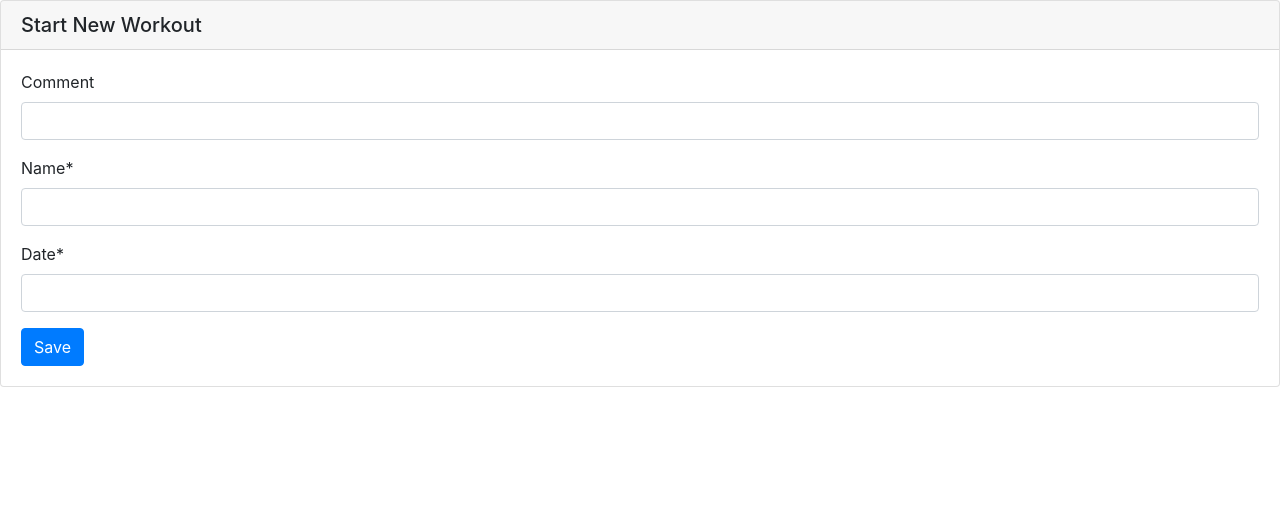
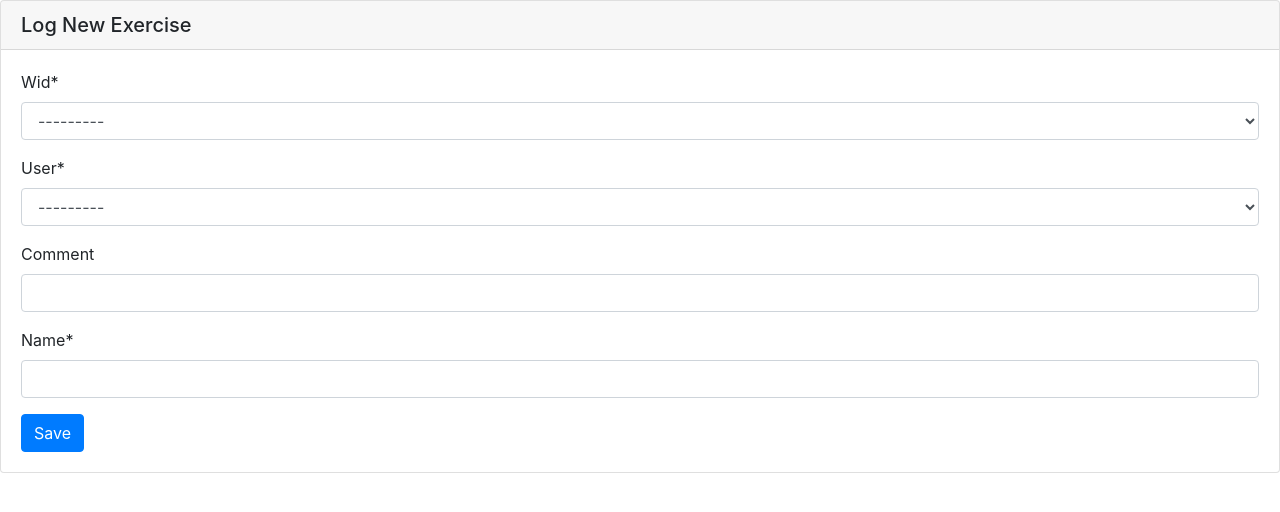
Before and after one commit to furhankhan12/DatabaseWebApp, a Django app: page /new-exercise/ in a window 1280 px wide. Shown: the part 56-568 px from the top of the page. Run offline with Django 3.2, Linux system fonts and the light colour scheme; data that the repository does not hold is empty; some libraries are stand-ins or nearby versions.

Commit message:
Added different forms for cardio, strength, hiit

```diff
--- /dev/null
+++ b/hoosworkinout/templates/hoosworkinout/exercise_form.html
@@ -0,0 +1,15 @@
+{% extends 'hoosworkinout/base.html' %}
+{% load crispy_forms_tags %}
+
+{% block content %}
+<div class="card">
+  <h5 class="card-header">Log New Exercise</h5>
+  <div class="card-body">
+    <form method="post">
+      {% csrf_token %}
+      {{ form | crispy}}
+      <button class="btn btn-primary" type="submit">Save</button>
+    </form>
+  </div>
+</div>
+{% endblock %}
--- a/hoosworkinout/templates/hoosworkinout/home.html
+++ b/hoosworkinout/templates/hoosworkinout/home.html
@@ -6,6 +6,8 @@
     <p class="lead">Let's get started!</p>
     <hr class="my-4">
     <a class="btn btn-primary btn-lg" href="{% url 'new-workout' %}" role="button">Start a new workout</a>
-    <a class="btn btn-primary btn-lg" href="{% url 'new-exercise' %}" role="button">Add an exercise</a>
+    <a class="btn btn-danger btn-lg" href="{% url 'new-cardio-exercise' %}" role="button">Add a cardio exercise</a>
+      <a class="btn btn-success btn-lg" href="{% url 'new-strength-exercise' %}" role="button">Add a strength exercise</a>
+        <a class="btn btn-info btn-lg" href="{% url 'new-hiit-exercise' %}" role="button">Add a HIIT exercise</a>
 </div>
 {% endblock %}
--- a/hoosworkinout/urls.py
+++ b/hoosworkinout/urls.py
@@ -38,4 +38,12 @@ urlpatterns = [
     path('edit-profile/', views.CreateUserView.as_view(), name='edit-profile'),
     path('new-workout/', views.CreateWorkoutView.as_view(), name='new-workout'),
     path('new-exercise/', views.CreateExerciseView.as_view(), name='new-exercise'),
+    path('new-cardio-exercise/', views.CreateCardioExerciseView.as_view(), name='new-cardio-exercise'),
+    path('new-strength-exercise/', views.CreateStrengthExerciseView.as_view(), name='new-strength-exercise'),
+    path('new-hiit-exercise/', views.CreateHIITExerciseView.as_view(), name='new-hiit-exercise'),
+    path('cardio/', views.CardioHelper.as_view(), name='cardio'),
+    path('strength/', views.StrengthHelper.as_view(), name='strength'),
+    path('hiit/', views.HIITHelper.as_view(), name='hiit'),
+
+
 ]
--- a/hoosworkinout/views.py
+++ b/hoosworkinout/views.py
@@ -1,6 +1,6 @@
 from django.urls import reverse
 from django.views.generic import CreateView, TemplateView, UpdateView
-from .models import Workout, Profile, User
+from .models import Workout, Profile, User, Exercise, Cardio, Strength, Hiit
 from django.contrib.auth import logout
 from django.shortcuts import render, redirect
 from django.contrib.auth.mixins import LoginRequiredMixin
@@ -22,8 +22,6 @@ class UserUpdate(LoginRequiredMixin, UpdateView):
     def get_success_url(self):
         return reverse('home');
 
-
-
 class CreateWorkoutView(CreateView):
     model = Workout
     fields = ('user', 'comment', 'name', 'date')
@@ -31,10 +29,48 @@ class CreateWorkoutView(CreateView):
         return reverse('home')
 
 class CreateExerciseView(CreateView):
-    model = Workout
-    fields = ('username', 'comment', 'name', 'date')
+    model = Exercise
+    fields = ('wid', 'user', 'comment', 'name')
     def get_success_url(self):
         return reverse('home')
+
+class CreateCardioExerciseView(CreateView):
+    model = Exercise
+    fields = ('wid', 'user', 'comment', 'name')
+    def get_success_url(self):
+        return reverse('cardio')
+class CardioHelper(CreateView):
+    model = Cardio
+    fields = ('eid', 'duration', 'distance', 'calories_burned', 'peak_heartrate')
+    template_name = "hoosworkinout/cardio_form.html"
+    def get_success_url(self):
+        return reverse('home')
+
+class CreateStrengthExerciseView(CreateView):
+    model = Exercise
+    fields = ('wid', 'user', 'comment', 'name')
+    def get_success_url(self):
+        return reverse('strength')
+class StrengthHelper(CreateView):
+    model = Strength
+    fields = ('eid', 'weight', 'category', 'sets')
+    template_name = "hoosworkinout/strength_form.html"
+    def get_success_url(self):
+        return reverse('home')
+
+class CreateHIITExerciseView(CreateView):
+    model = Exercise
+    fields = ('wid', 'user', 'comment', 'name')
+    def get_success_url(self):
+        return reverse('hiit')
+class HIITHelper(CreateView):
+    model = Hiit
+    fields = ('eid', 'distance', 'calories_burned', 'peak_heartrate', 'rest_interval', 'work_interval')
+    template_name = "hoosworkinout/hiit_form.html"
+    def get_success_url(self):
+        return reverse('home')
+
+
 
 def load_profile_page(request, uname):
     current_user = User.objects.filter(username = uname)
```
Also changed, not shown: hoosworkinout/templates/hoosworkinout/cardio_form.html (added, +15 -0 lines), hoosworkinout/templates/hoosworkinout/hiit_form.html (added, +15 -0 lines), hoosworkinout/templates/hoosworkinout/strength_form.html (added, +15 -0 lines).
